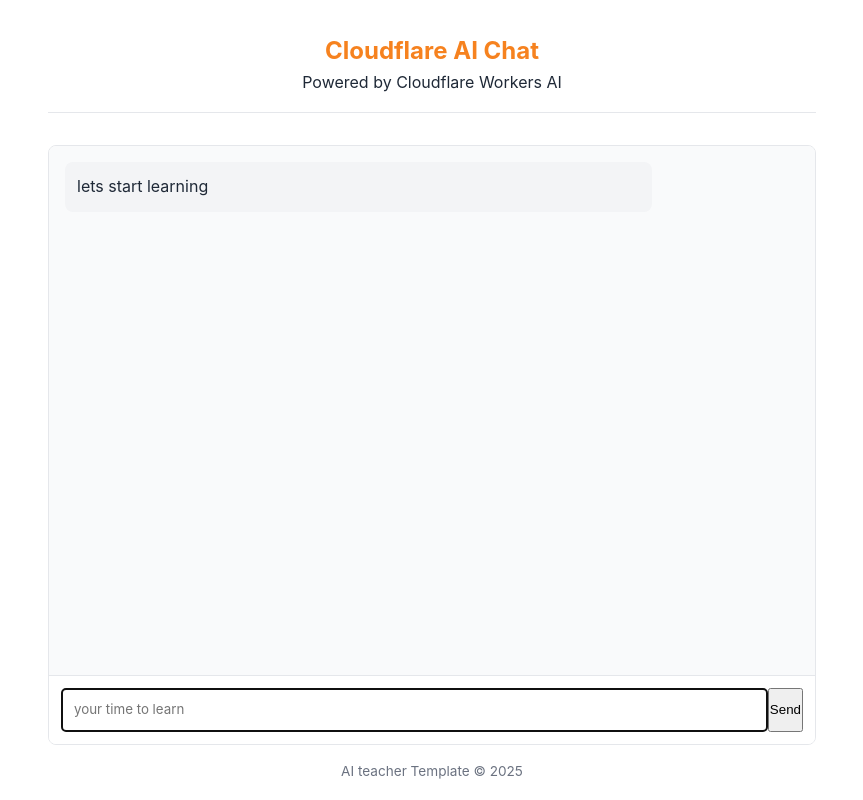
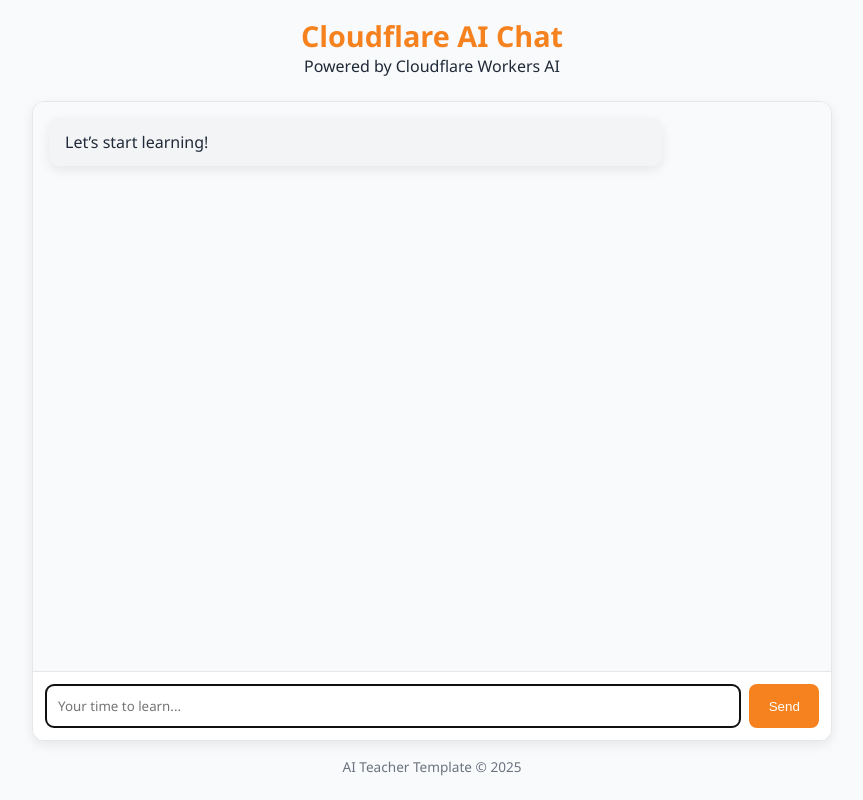
Before and after one commit to michael778970/school, a website: page public/index.html in a window 1280 px wide. Shown: the whole page, without its empty margins (208-1071 px from the left). Drawn offline with Linux system fonts and the light colour scheme.

Commit message:
Update index.html

```diff
--- a/public/index.html
+++ b/public/index.html
@@ -14,6 +14,7 @@
         --text-light: #6b7280;
         --user-msg-bg: #fff2e6;
         --assistant-msg-bg: #f3f4f6;
+        --shadow: 0 4px 12px rgba(0, 0, 0, 0.08);
       }
 
       * {
@@ -23,35 +24,35 @@
       }
 
       body {
-        font-family:
-          -apple-system, BlinkMacSystemFont, "Segoe UI", Roboto, Oxygen, Ubuntu,
-          Cantarell, sans-serif;
-        line-height: 1.6;
+        font-family: "Segoe UI", Roboto, sans-serif;
+        background-color: var(--light-bg);
         color: var(--text-color);
-        max-width: 800px;
-        margin: 0 auto;
+        display: flex;
+        flex-direction: column;
+        align-items: center;
         padding: 1rem;
       }
 
       header {
         text-align: center;
-        margin-bottom: 2rem;
-        padding: 1rem 0;
-        border-bottom: 1px solid var(--border-color);
+        margin-bottom: 1.5rem;
       }
 
       h1 {
-        font-size: 1.5rem;
+        font-size: 1.8rem;
         color: var(--primary-color);
       }
 
       .chat-container {
         display: flex;
         flex-direction: column;
-        height: calc(100vh - 200px);
-        min-height: 400px;
+        width: 100%;
+        max-width: 800px;
+        height: 80vh;
+        background: white;
+        border-radius: 12px;
         border: 1px solid var(--border-color);
-        border-radius: 8px;
+        box-shadow: var(--shadow);
         overflow: hidden;
       }
 
@@ -60,13 +61,15 @@
         overflow-y: auto;
         padding: 1rem;
         background-color: var(--light-bg);
+        scroll-behavior: smooth;
       }
 
       .message {
         margin-bottom: 1rem;
-        padding: 0.75rem;
-        border-radius: 8px;
+        padding: 0.8rem 1rem;
+        border-radius: 10px;
         max-width: 80%;
+        box-shadow: var(--shadow);
       }
 
       .user-message {
@@ -80,6 +83,17 @@
         align-self: flex-start;
       }
 
+      .typing-indicator {
+        display: none;
+        padding: 0.5rem 1rem;
+        font-style: italic;
+        color: var(--text-light);
+      }
+
+      .typing-indicator.visible {
+        display: block;
+      }
+
       .message-input {
         display: flex;
         padding: 0.75rem;
@@ -91,25 +105,27 @@
         flex: 1;
         padding: 0.75rem;
         border: 1px solid var(--border-color);
-        border-radius: 4px;
+        border-radius: 8px;
         font-family: inherit;
         resize: none;
         min-height: 44px;
+        box-shadow: inset 0 1px 3px rgba(0, 0, 0, 0.05);
       }
 
       #send-button {
         margin-left: 0.5rem;
-        padding: 0 1rem;
+        padding: 0 1.2rem;
         background-color: var(--primary-color);
         color: white;
         border: none;
-        border-radius: 4px;
+        border-radius: 8px;
         cursor: pointer;
-        transition: background-color 0.2s;
+        transition: background-color 0.2s, transform 0.1s;
       }
 
       #send-button:hover {
         background-color: var(--primary-hover);
+        transform: translateY(-1px);
       }
 
       #send-button:disabled {
@@ -117,20 +133,8 @@
         cursor: not-allowed;
       }
 
-      .typing-indicator {
-        display: none;
-        margin-bottom: 1rem;
-        font-style: italic;
-        color: var(--text-light);
-      }
-
-      .typing-indicator.visible {
-        display: block;
-      }
-
       footer {
         margin-top: 1rem;
-        text-align: center;
         font-size: 0.85rem;
         color: var(--text-light);
       }
@@ -145,32 +149,29 @@
     <div class="chat-container">
       <div id="chat-messages" class="chat-messages">
         <div class="message assistant-message">
-          <p>
-            lets start learning
-          </p>
+          <p>Let’s start learning!</p>
         </div>
       </div>
 
       <div class="typing-indicator" id="typing-indicator">
-        teacher is thinking
+        Teacher is thinking...
       </div>
 
       <div class="message-input">
         <textarea
           id="user-input"
-          placeholder="your time to learn"
+          placeholder="Your time to learn..."
           rows="1"
           autofocus
         ></textarea>
-        <button id="ask-button">Send</button>
+        <button id="send-button">Send</button>
       </div>
     </div>
 
     <footer>
-      <p>AI teacher Template &copy; 2025</p>
+      <p>AI Teacher Template &copy; 2025</p>
     </footer>
 
-    <!-- Chat app script -->
     <script src="chat.js"></script>
   </body>
 </html>
```
